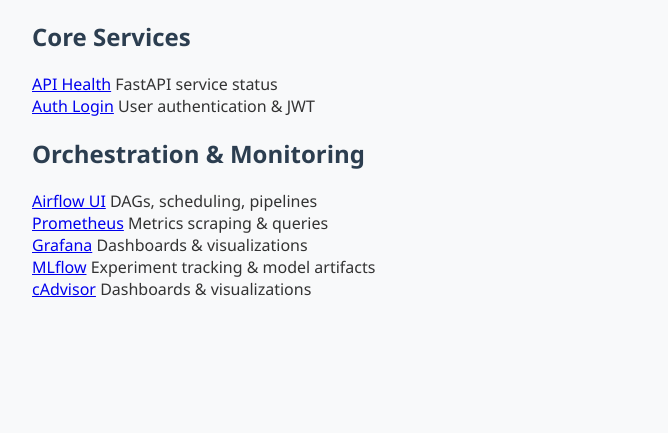
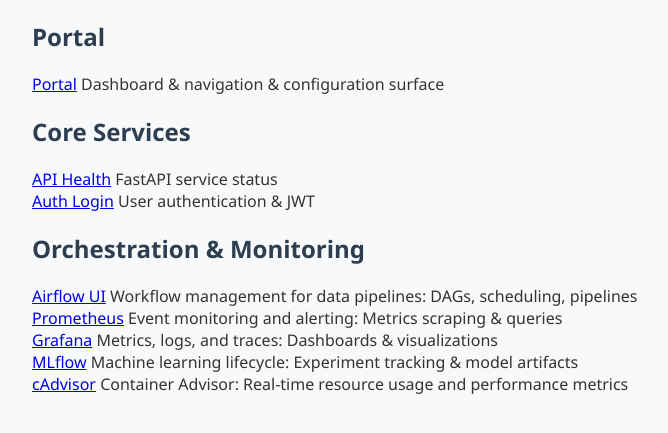
Before and after one commit to saeed-amiri/german-load-forecasting-mlops, a Python web app: template deployment/nginx/templates/index.html in a window 1280 px wide. Shown: the part 126-559 px from the top of the page, without its empty margins (8-676 px from the left). Run offline with Jinja, Linux system fonts and the light colour scheme; the template is opened without the code that fills it, so the values that code supplies are empty.

Commit message:
KAN 30 add dashboard entrypoint in gateway ui (#63)
* add link to Portal from Gateway UI

* Update texts for the  endpoints

```diff
--- a/deployment/nginx/templates/index.html
+++ b/deployment/nginx/templates/index.html
@@ -16,6 +16,15 @@
 </header>
 
 <div class="container">
+
+    <h2>Portal</h2>
+
+    <div class="card">
+        <div>
+            <a href="/api/" target="_blank" rel="noopener noreferrer">Portal</a>
+            <span class="desc">Dashboard & navigation & configuration surface</span>
+        </div>
+    </div>
 
     <h2>Core Services</h2>
 
@@ -38,35 +47,35 @@
     <div class="card">
         <div>
             <a href="/airflow/" target="_blank" rel="noopener noreferrer">Airflow UI</a>
-            <span class="desc">DAGs, scheduling, pipelines</span>
+            <span class="desc">Workflow management for data pipelines: DAGs, scheduling, pipelines</span>
         </div>
     </div>
 
     <div class="card">
         <div>
             <a href="/prometheus/" target="_blank" rel="noopener noreferrer">Prometheus</a>
-            <span class="desc">Metrics scraping & queries</span>
+            <span class="desc">Event monitoring and alerting: Metrics scraping & queries</span>
         </div>
     </div>
 
     <div class="card">
         <div>
             <a href="/grafana/" target="_blank" rel="noopener noreferrer">Grafana</a>
-            <span class="desc">Dashboards & visualizations</span>
+            <span class="desc"> Metrics, logs, and traces: Dashboards & visualizations</span>
         </div>
     </div>
 
     <div class="card">
         <div>
             <a href="/mlflow/" target="_blank" rel="noopener noreferrer">MLflow</a>
-            <span class="desc">Experiment tracking & model artifacts</span>
+            <span class="desc">Machine learning lifecycle: Experiment tracking & model artifacts</span>
         </div>
     </div>
 
     <div class="card">
         <div>
             <a href="/cadvisor/" target="_blank" rel="noopener noreferrer">cAdvisor</a>
-            <span class="desc">Dashboards & visualizations</span>
+            <span class="desc">Container Advisor: Real-time resource usage and performance metrics</span>
         </div>
     </div>
 
```
